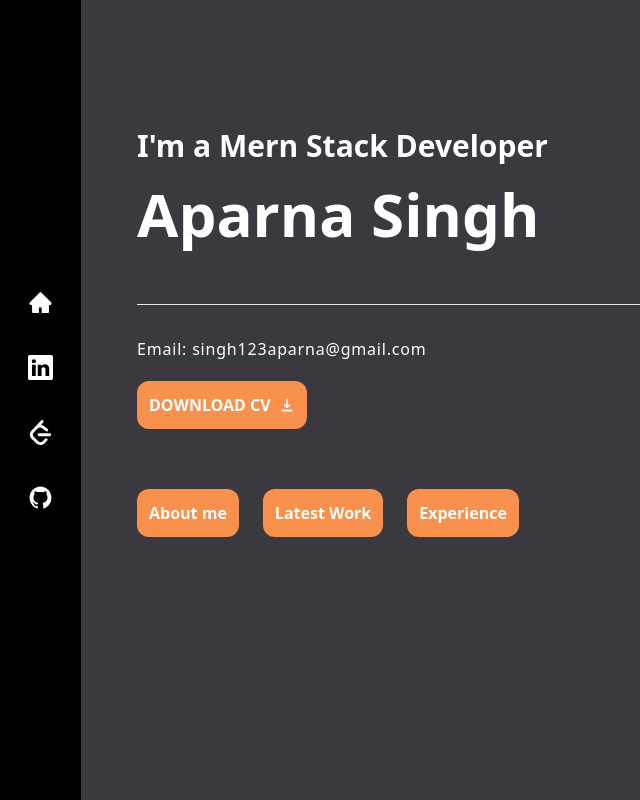
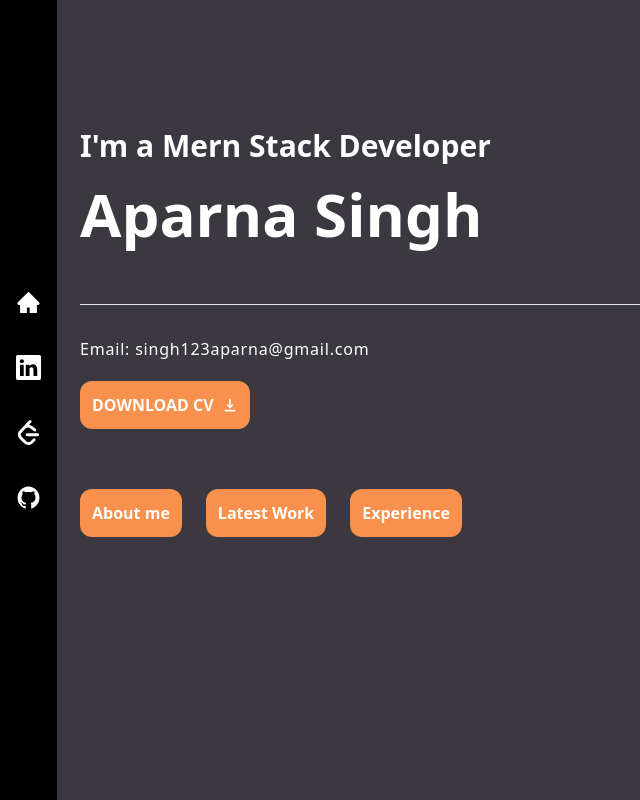
Before and after one commit to singh-aparna/portfolio-aparna-singh, a React (Create React App) app: page / in a window 1280 px wide. Shown: the whole page, without its empty margins (0-640 px from the left). Built offline with nearby package versions, Linux system fonts and the light colour scheme.

Commit message:
Again some fixes in header

```diff
--- a/src/App.js
+++ b/src/App.js
@@ -9,10 +9,10 @@ import Experience from "./Webview/Experience/Experience";
 function App() {
   return (
     <BrowserRouter>
-      <div className="flex h-screen bg-[#f4f2ee]">
-        <div className="w-[57px] h-full "><Header /></div>
+      <div className="flex bg-[#f4f2ee]">
+        <div className="w-[57px] top-0 left-0 h-full fixed "><Header /></div>
 
-        <div className="flex-grow h-full">
+        <div className="flex-1">
         <Routes>
           <Route exact path="/" element={<MainSection />}></Route>
           <Route exact path="/" element={<PopUp />}></Route>
--- a/src/Webview/Header/Header.js
+++ b/src/Webview/Header/Header.js
@@ -7,7 +7,7 @@ import { NavLink } from "react-router-dom";
 
 const Header = () => {
   return (
-    <div className="h-full fixed top-0 left-0 flex flex-col justify-center items-center p-4 md:p-7 gap-10  bg-black text-white">
+    <div className=" h-full flex flex-col justify-center items-center p-4 md:p-7 gap-10  bg-black text-white">
       <NavLink to="/" className=" hover:text-[#f7914d]">
         <AiFillHome size={25} />
       </NavLink>
```
